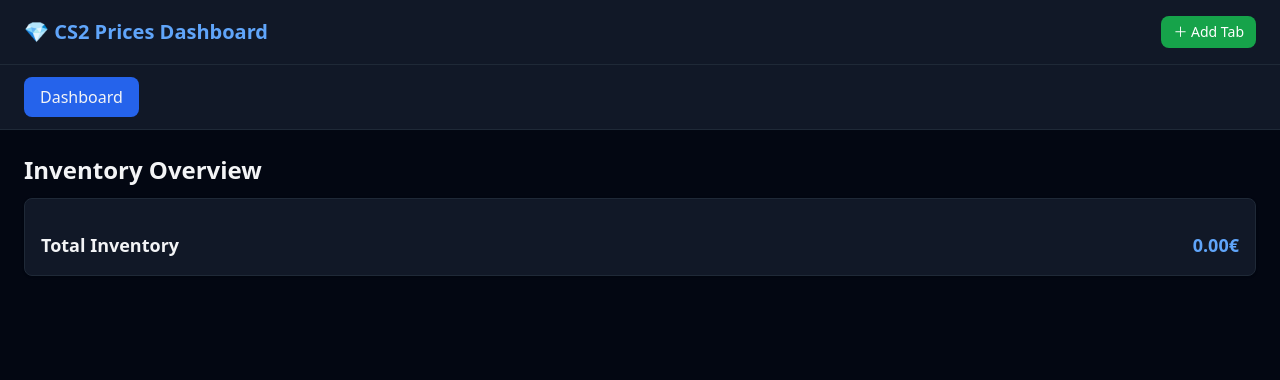
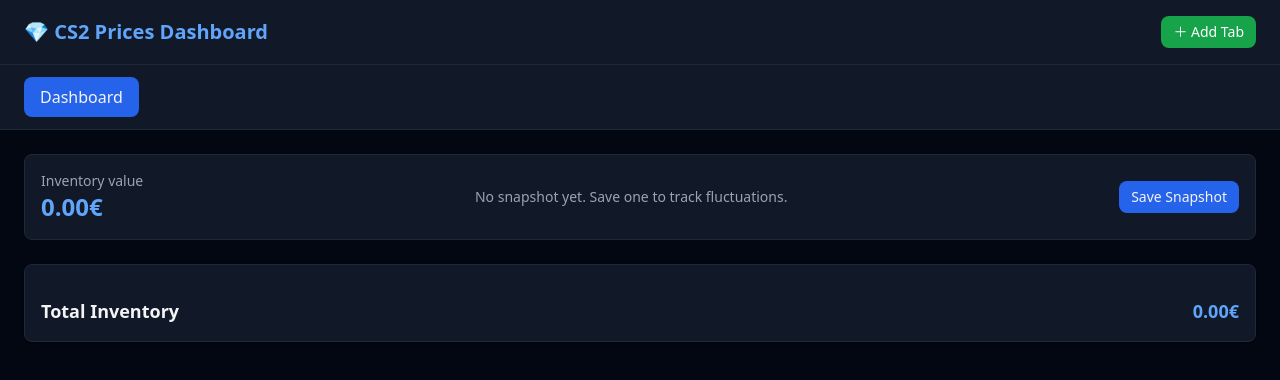
Before and after one commit to itsBhx/CS2-Prices, a Next.js app: page / in a window 1280 px wide. Shown: the top 380 px of the page. Built offline with nearby package versions, Linux system fonts and the light colour scheme.

Commit message:
Update index.js

```diff
--- a/pages/index.js
+++ b/pages/index.js
@@ -7,23 +7,30 @@
   const [totals, setTotals] = useState({});
   const [loading, setLoading] = useState(false);
 
-  // Load from localStorage
+  // NEW: last snapshot for fluctuation banner
+  const [lastSnapshot, setLastSnapshot] = useState(null); // { value: number, ts: number }
+
+  /* ---------- Load from localStorage (client only) ---------- */
   useEffect(() => {
     if (typeof window === "undefined") return;
+
     const savedTabs = JSON.parse(localStorage.getItem("cs2-tabs")) || ["Dashboard"];
     const savedData = JSON.parse(localStorage.getItem("cs2-data")) || {};
+    const savedSnap = JSON.parse(localStorage.getItem("cs2-lastSnapshot") || "null");
+
     setTabs(savedTabs);
     setData(savedData);
+    setLastSnapshot(savedSnap);
   }, []);
 
-  // Save to localStorage
+  /* ---------- Persist to localStorage ---------- */
   useEffect(() => {
     if (typeof window === "undefined") return;
     localStorage.setItem("cs2-tabs", JSON.stringify(tabs));
     localStorage.setItem("cs2-data", JSON.stringify(data));
   }, [tabs, data]);
 
-  // Add / delete tabs
+  /* ---------- Tab management ---------- */
   const addTab = () => {
     const name = prompt("Enter new tab name:");
     if (!name || tabs.includes(name)) return;
@@ -43,8 +50,9 @@
     }
   };
 
-  // Add / delete rows
+  /* ---------- Row management ---------- */
   const addRow = () => {
+    if (activeTab === "Dashboard") return;
     setData({
       ...data,
       [activeTab]: [...(data[activeTab] || []), { name: "", qty: 1, price: 0 }],
@@ -52,24 +60,24 @@
   };
 
   const deleteRow = (i) => {
-    const updated = [...data[activeTab]];
+    const updated = [...(data[activeTab] || [])];
     updated.splice(i, 1);
     setData({ ...data, [activeTab]: updated });
   };
 
-  // Fetch price
+  /* ---------- Live price fetch ---------- */
   const fetchPrice = async (i, name) => {
-    if (!name.trim()) return;
+    if (!name?.trim()) return;
     setLoading(true);
     try {
       const res = await fetch(`/api/price?name=${encodeURIComponent(name)}`);
       const json = await res.json();
-      if (json.ok && json.lowest) {
-        const updated = [...data[activeTab]];
-        updated[i].price = json.lowest;
+      if (json.ok && json.lowest != null) {
+        const updated = [...(data[activeTab] || [])];
+        updated[i].price = Number(json.lowest);
         setData({ ...data, [activeTab]: updated });
       } else {
-        alert("Price not found for " + name);
+        alert(`Price not found for "${name}"`);
       }
     } catch (e) {
       console.error(e);
@@ -79,17 +87,42 @@
     }
   };
 
-  // Update totals
+  /* ---------- Totals per tab + grand total ---------- */
   useEffect(() => {
     const t = {};
     for (const tab of tabs) {
       if (!data[tab]) continue;
-      t[tab] = data[tab].reduce((sum, r) => sum + (r.qty * r.price || 0), 0);
+      t[tab] = data[tab].reduce((sum, r) => sum + (Number(r.qty || 0) * Number(r.price || 0)), 0);
     }
     setTotals(t);
   }, [data, tabs]);
 
-  const grandTotal = Object.values(totals).reduce((a, b) => a + b, 0).toFixed(2);
+  const grandTotalNum = Object.values(totals).reduce((a, b) => a + (b || 0), 0);
+  const grandTotal = grandTotalNum.toFixed(2);
+
+  /* ---------- Fluctuation logic ---------- */
+  const percentChange = (() => {
+    if (!lastSnapshot || !lastSnapshot.value || lastSnapshot.value <= 0) return null;
+    const diff = grandTotalNum - lastSnapshot.value;
+    return (diff / lastSnapshot.value) * 100;
+  })();
+
+  const changeColor =
+    percentChange == null
+      ? "text-gray-300"
+      : percentChange >= 0
+      ? "text-green-400"
+      : "text-red-400";
+
+  const changeSign = percentChange != null && percentChange >= 0 ? "+" : "";
+
+  const saveSnapshot = () => {
+    const snap = { value: Number(grandTotalNum.toFixed(2)), ts: Date.now() };
+    setLastSnapshot(snap);
+    if (typeof window !== "undefined") {
+      localStorage.setItem("cs2-lastSnapshot", JSON.stringify(snap));
+    }
+  };
 
   return (
     <div className="min-h-screen bg-gray-950 text-gray-100 font-sans">
@@ -130,18 +163,58 @@
         ))}
       </nav>
 
-      {/* Main Content */}
+      {/* Main */}
       <main className="p-6">
         {activeTab === "Dashboard" ? (
-          <div>
-            <h2 className="text-2xl font-semibold mb-3">Inventory Overview</h2>
+          <div className="space-y-6">
+            {/* Fluctuation banner */}
+            <div className="bg-gray-900 border border-gray-800 rounded-lg p-4">
+              <div className="flex flex-col sm:flex-row sm:items-center sm:justify-between gap-3">
+                <div>
+                  <div className="text-sm text-gray-400">Inventory value</div>
+                  <div className="text-2xl font-bold text-blue-400">{grandTotal}€</div>
+                </div>
+                <div className="text-sm">
+                  {percentChange == null ? (
+                    <span className="text-gray-400">
+                      No snapshot yet. Save one to track fluctuations.
+                    </span>
+                  ) : (
+                    <span className={changeColor}>
+                      {changeSign}
+                      {percentChange.toFixed(2)}% since last snapshot
+                    </span>
+                  )}
+                </div>
+                <div className="flex items-center gap-2">
+                  <button
+                    onClick={saveSnapshot}
+                    className="bg-blue-600 hover:bg-blue-700 px-3 py-1.5 rounded-lg text-sm"
+                  >
+                    Save Snapshot
+                  </button>
+                  {lastSnapshot && (
+                    <div className="text-xs text-gray-400">
+                      Last: {new Date(lastSnapshot.ts).toLocaleString()}
+                    </div>
+                  )}
+                </div>
+              </div>
+            </div>
+
+            {/* Per-tab totals + Grand total */}
             <div className="bg-gray-900 p-4 rounded-lg border border-gray-800 shadow">
               {tabs
                 .filter((t) => t !== "Dashboard")
                 .map((t) => (
-                  <div key={t} className="flex justify-between py-2 border-b border-gray-800 last:border-0">
+                  <div
+                    key={t}
+                    className="flex justify-between py-2 border-b border-gray-800 last:border-0"
+                  >
                     <span>{t}</span>
-                    <span className="text-green-400">{totals[t]?.toFixed(2) || "0.00"}€</span>
+                    <span className="text-green-400">
+                      {totals[t]?.toFixed(2) || "0.00"}€
+                    </span>
                   </div>
                 ))}
               <div className="flex justify-between mt-4 text-lg font-bold">
@@ -180,12 +253,12 @@
                         <input
                           value={row.name}
                           onChange={(e) => {
-                            const updated = [...data[activeTab]];
+                            const updated = [...(data[activeTab] || [])];
                             updated[i].name = e.target.value;
                             setData({ ...data, [activeTab]: updated });
                           }}
                           onBlur={() => fetchPrice(i, row.name)}
-                          placeholder="Item name"
+                          placeholder="Item name (e.g., Snakebite Case)"
                           className="w-full bg-gray-800 text-gray-100 px-2 py-1 rounded border border-gray-700 focus:border-blue-500 outline-none"
                         />
                       </td>
@@ -193,17 +266,20 @@
                         <input
                           type="number"
                           value={row.qty}
+                          min={0}
                           onChange={(e) => {
-                            const updated = [...data[activeTab]];
+                            const updated = [...(data[activeTab] || [])];
                             updated[i].qty = Number(e.target.value);
                             setData({ ...data, [activeTab]: updated });
                           }}
                           className="w-16 bg-gray-800 text-center rounded border border-gray-700 focus:border-blue-500 outline-none"
                         />
                       </td>
-                      <td className="p-2 text-center text-green-400">{row.price?.toFixed(2) || "—"}</td>
+                      <td className="p-2 text-center text-green-400">
+                        {row.price != null ? Number(row.price).toFixed(2) : "—"}
+                      </td>
                       <td className="p-2 text-center text-blue-400">
-                        {(row.price * row.qty).toFixed(2)}
+                        {((Number(row.price) || 0) * (Number(row.qty) || 0)).toFixed(2)}
                       </td>
                       <td className="p-2 text-center">
                         <button
@@ -215,6 +291,13 @@
                       </td>
                     </tr>
                   ))}
+                  {(data[activeTab] || []).length === 0 && (
+                    <tr>
+                      <td colSpan={5} className="p-4 text-center text-gray-400">
+                        No items yet. Click “＋ Add Item” to start.
+                      </td>
+                    </tr>
+                  )}
                 </tbody>
               </table>
             </div>
```
